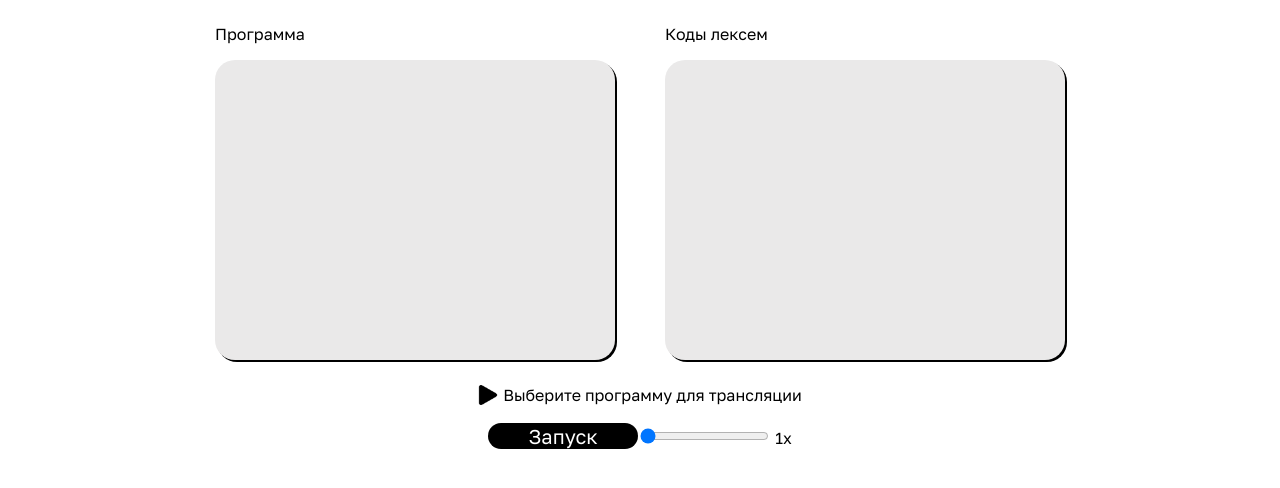
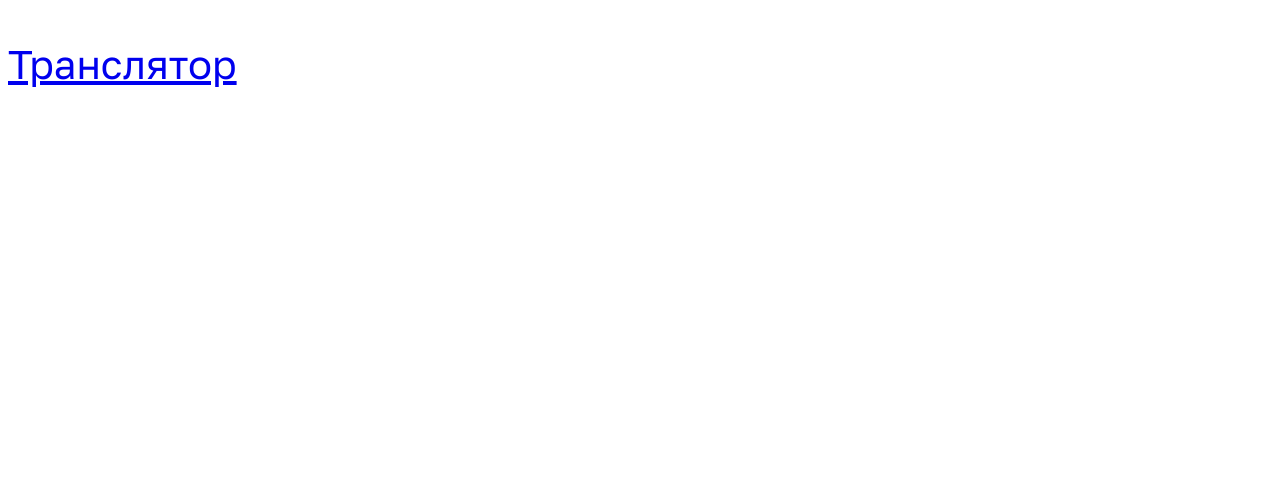
Before and after one commit to RuLeLX/guiTranslator, a React (Create React App) app in the folder gui/: page / in a window 1280 px wide. Shown: the top 488 px of the page. Built offline with nearby package versions, Linux system fonts and the light colour scheme.

Commit message:
Create navigation

```diff
--- a/gui/package.json
+++ b/gui/package.json
@@ -8,6 +8,7 @@
     "@testing-library/user-event": "^13.5.0",
     "react": "^18.2.0",
     "react-dom": "^18.2.0",
+    "react-router-dom": "^6.22.3",
     "react-scripts": "5.0.1",
     "web-vitals": "^2.1.4"
   },
--- a/gui/src/App.js
+++ b/gui/src/App.js
@@ -13,7 +13,6 @@ function App() {
         changeSpeed(value);
     }
 
-
     const Translating = ()=> {
 
 
@@ -26,7 +25,8 @@ function App() {
         <ListFiles/>
 
           <div id={"manipulators"}>
-            <button id={"run_translator"} onClick={Translating}>Запуск</button>
+              <button id={"stop_translator"}>Стоп</button>
+              <button id={"run_translator"} onClick={Translating}>Запуск</button>
               <label><input type={"range"} ref={view_speed} min={"1"} max={"10"}
                             defaultValue={"1"} onChange={MoveScroll}></input> {speed}x</label>
           </div>
--- /dev/null
+++ b/gui/src/Welcome.js
@@ -0,0 +1,14 @@
+import './styles/Welcome.css';
+import {useEffect, useMemo, useState} from "react";
+import {Link, useNavigate} from "react-router-dom";
+
+
+
+export default function Welcome() {
+
+    return <div>
+        <Link to="Translator">
+            <p>Транслятор</p>
+        </Link>
+    </div>
+}
--- a/gui/src/components/ListFiles.js
+++ b/gui/src/components/ListFiles.js
@@ -17,11 +17,21 @@ export default function ListFiles() {
     const showList = () => {
         var triangle = triangle_in_head.current;
         triangle.style.transform = "rotate(90deg)";
+
         Show([
-            {transition: "0.4s", opacity: "1"},
-            {transition: "0.8s", opacity: "1"},
-            {transition: "1.2s", opacity: "1"},
+            {transition: "0.4s", opacity: "0", display: "flex"},
+            {transition: "0.8s", opacity: "0", display: "flex"},
+            {transition: "1.2s", opacity: "0", display: "flex"},
         ]);
+
+        setTimeout(()=>
+            Show([
+                {transition: "0.4s", opacity: "1"},
+                {transition: "0.8s", opacity: "1"},
+                {transition: "1.2s", opacity: "1"},
+            ], 1000)
+        );
+
     }
 
     return <div className={"ListFiles"}>
@@ -36,9 +46,12 @@ export default function ListFiles() {
                     {transition: "0.8s", opacity: "0"},
                     {transition: "0.4s", opacity: "0"},
                 ]);
+                setTimeout(()=>Show([
+                    {transition: "1.2s", opacity: "0", display: "none"},
+                    {transition: "0.8s", opacity: "0", display: "none"},
+                    {transition: "0.4s", opacity: "0", display: "none"},
+                ]), 1000);
             }}><img src={FileIcon}/>Program.cs</div>)}
-
-
 
     </div>
 }
--- a/gui/src/index.js
+++ b/gui/src/index.js
@@ -1,12 +1,18 @@
 import React from 'react';
 import ReactDOM from 'react-dom/client';
 import App from './App';
+import { BrowserRouter, Routes, Route } from 'react-router-dom';
+import Welcome from "./Welcome";
 
 const root = ReactDOM.createRoot(document.getElementById('root'));
 root.render(
-  <React.StrictMode>
-    <App />
-  </React.StrictMode>
+
+    <BrowserRouter>
+        <Routes>
+            <Route path="" element={<Welcome/>}/>
+            <Route path="Translator" element={<App/>}/>
+        </Routes>
+    </BrowserRouter>
 );
 
 // If you want to start measuring performance in your app, pass a function
--- a/gui/src/styles/App.css
+++ b/gui/src/styles/App.css
@@ -5,7 +5,7 @@
 #App {
     display: grid;
    grid-template-columns: 1fr 1fr;
-    grid-template-rows: 2fr 143px 1fr;
+    grid-template-rows: 2fr 143px;
 
     row-gap: 25px;
     column-gap: 50px;
@@ -34,6 +34,15 @@ button {
     font-family: "Golos_text";
 }
 
+#stop_translator {
+    background-color: red;
+    color: black;
+}
+#stop_translator:hover {
+    background-color: blue;
+    color: red;
+}
+
 button:hover {
     background: #e3e333;
     color: black;
@@ -48,6 +57,9 @@ button:hover {
 
     position: relative;
     bottom: 130px;
+
+    display: flex;
+    gap:5px;
 }
 
 ul {
--- /dev/null
+++ b/gui/src/styles/Welcome.css
@@ -0,0 +1,9 @@
+@font-face {
+    font-family: "Golos_text";
+    src:url("fonts/GolosText.ttf");
+}
+
+p {
+    font-family: "Golos_text";
+    font-size: 40px;
+}
```
Also changed, not shown: 1 other file (tests, documents, lock files or other folders).
